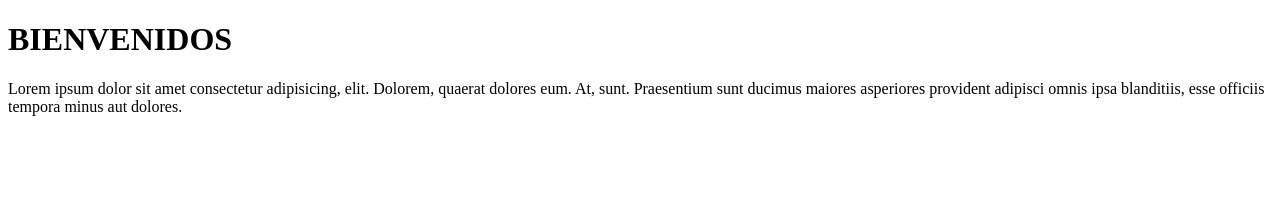
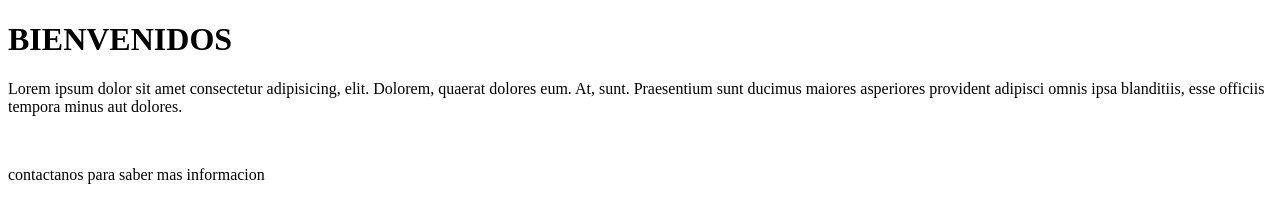
Before and after one commit to RosarioGullon/mi_repositorio, a plain HTML site: page index.html in a window 1280 px wide. Drawn offline with Linux system fonts and the light colour scheme.

Commit message:
Titulo, texto, img y footer

```diff
--- a/index.html
+++ b/index.html
@@ -9,5 +9,14 @@
 	<h1>BIENVENIDOS</h1>
 
 <p>Lorem ipsum dolor sit amet consectetur adipisicing, elit. Dolorem, quaerat dolores eum. At, sunt. Praesentium sunt ducimus maiores asperiores provident adipisci omnis ipsa blanditiis, esse officiis tempora minus aut dolores.</p>
+
+
+<img src="" alt="">
+
+<footer>
+	<div>
+		<p>contactanos para saber mas informacion</p>
+	</div>
+</footer>
 </body>
 </html>
```
